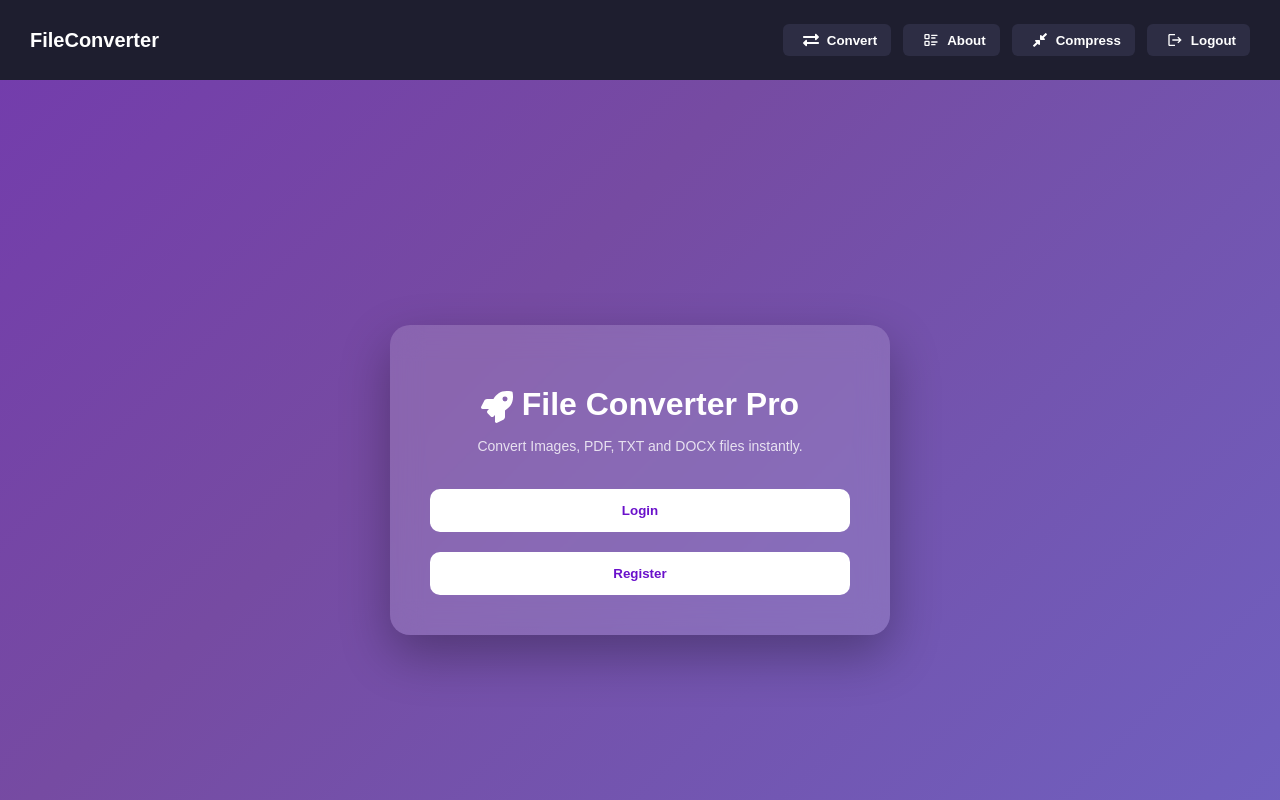
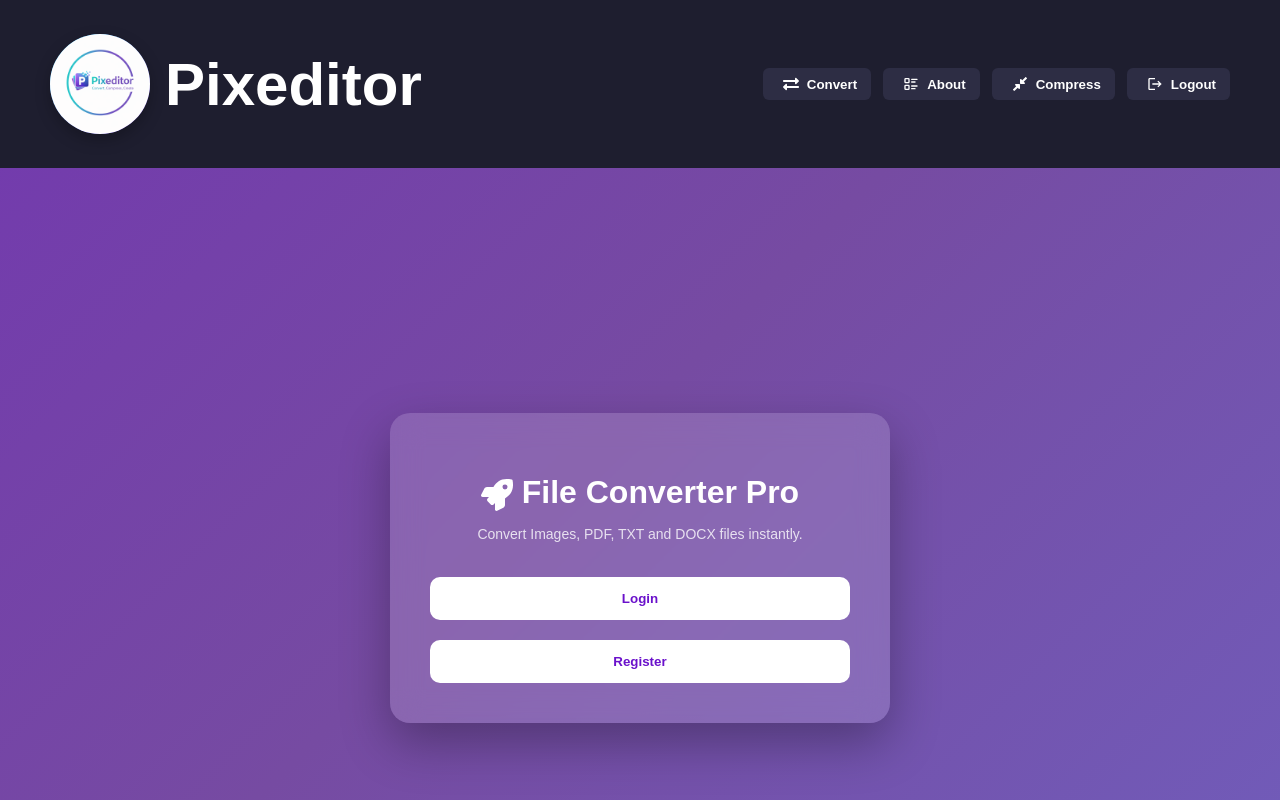
Before and after one commit to Subha2707/Pixeditor, a React (Vite) app in the folder client/: page / in a window 1280 px wide. Shown: the top 800 px of the page. Built offline with nearby package versions, Linux system fonts and the light colour scheme; no server answers.

Commit message:
Change in UI logo

```diff
--- a/client/src/App.css
+++ b/client/src/App.css
@@ -34,16 +34,39 @@ body {
   justify-content:space-between;
   align-items:center;
   background:#1e1e2f;
-  padding:12px 30px;
+  padding:34px 50px;
   color:white;
   position: relative;
   z-index: 1000;
 }
 
 .logo{
-  font-size: 20px;
-  font-weight: bold;
+  display:flex;
+  align-items: center;
+  gap: 15px;
   cursor:pointer;
+}
+.logo-circle{
+  width:100px;
+  height:100px;
+  border-radius:50%;
+  overflow: hidden;
+  background:linear-gradient(135deg,#00c6ff,#6a11cb);
+  display:flex;
+  justify-content:center;
+  align-items:center;
+  box-shadow:0 6px 15px rgba(0,0,0,0.25);
+}
+
+.logo-circle img{
+  width:100px;
+  height:100px;
+  object-fit:cover;
+}
+
+.logo span{
+  font-size:60px;
+  font-weight:bold;
 }
 
 .nav-links{
--- a/client/src/components/Footer.jsx
+++ b/client/src/components/Footer.jsx
@@ -2,6 +2,7 @@ import React from "react";
 import "../App.css";
 import { Link } from "react-router-dom";
 import { FaGithub, FaInstagram, FaLinkedin, FaRobot, FaRocket } from "react-icons/fa";
+import logo from "../assets/pixeditor-logo.png";
 
 function Footer() {
 
@@ -13,8 +14,13 @@ function Footer() {
 
       <div className="footer-container">
 
+        <div className="footer-logo">
+            <div className="logo-circle">
+              <img src={logo}/>
+            </div>
+        </div>
+
         <div className="footer-left">
-          <h3>FileConverter</h3>
           <p>Fast image conversion & compression tools.</p>
         </div>
 
--- a/client/src/components/Navbar.jsx
+++ b/client/src/components/Navbar.jsx
@@ -3,6 +3,7 @@ import { FaBars, FaCompressAlt, FaExchangeAlt, FaHistory } from "react-icons/fa"
 import { MdLogout } from "react-icons/md";
 import { TbListDetails } from "react-icons/tb";
 import { useNavigate } from "react-router-dom";
+import logo from "../assets/pixeditor-logo.png";
 
 function Navbar() {
 
@@ -13,9 +14,13 @@ function Navbar() {
 
     <div className="navbar">
 
-      <h2 className="logo" onClick={()=>navigate("/")}>
-        FileConverter
-      </h2>
+      <div className="logo" onClick={()=>navigate("/")}>
+        <div className="logo-circle">
+          <img src={logo} alt="Pixeditor Logo" />
+        </div>
+
+        <span>Pixeditor</span>
+      </div>
 
       <div className={`nav-links ${menuOpen ? "open":""}`}>
 
```
Also changed, not shown: client/src/assets/pixeditor-logo.png (added).
